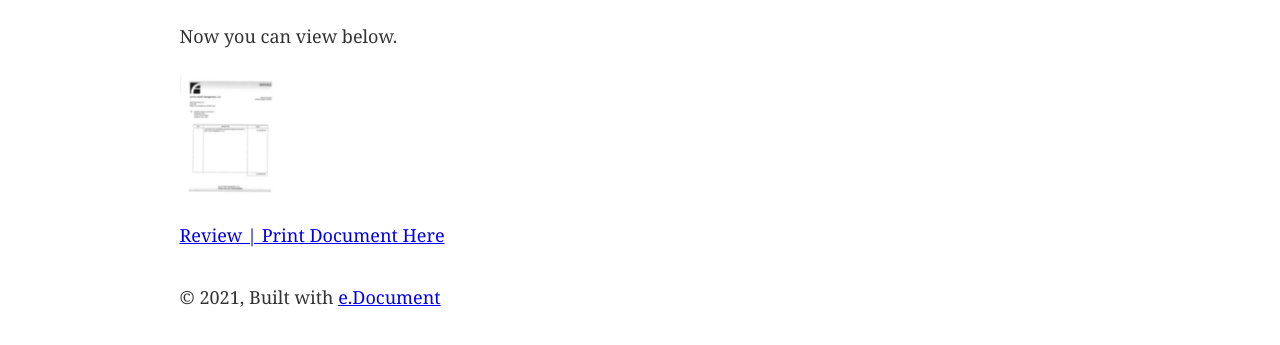
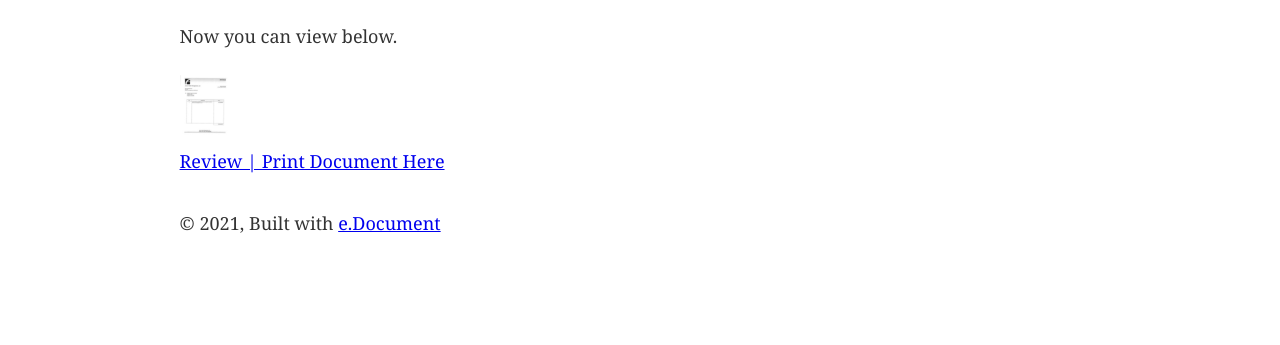
Before and after one commit to betlet/document, a Gatsby site: page / in a window 1280 px wide. Shown: the part 223-568 px from the top of the page. Built offline with nearby package versions, Linux system fonts and the light colour scheme; Gatsby itself is replaced by a stand-in of ours.

Commit message:
Update index.js

```diff
--- a/src/pages/index.js
+++ b/src/pages/index.js
@@ -13,11 +13,11 @@ const IndexPage = () => (
     <p>Now you can view below.</p>
     <StaticImage
       src="../images/gatsby-astronaut.png"
-      width={100}
+      width={50}
       quality={95}
       formats={["AUTO", "WEBP", "AVIF"]}
       alt="A Gatsby astronaut"
-      style={{ marginBottom: `1rem` }}
+      style={{ marginBottom: `0.50rem` }}
     />
     <p>
       <Link to="https://edocument.s3.us-west-000.backblazeb2.com/index.html">Review | Print Document Here</Link> <br />
```
